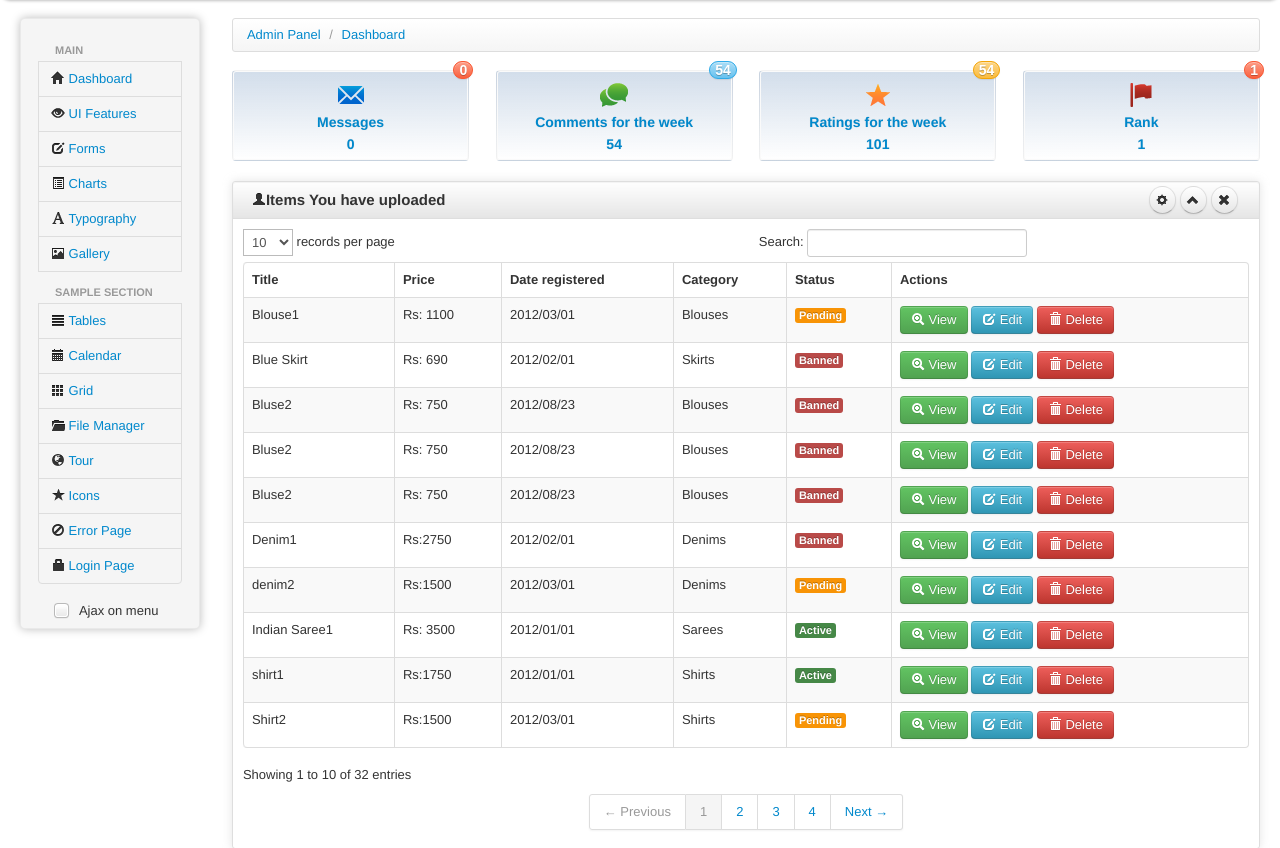
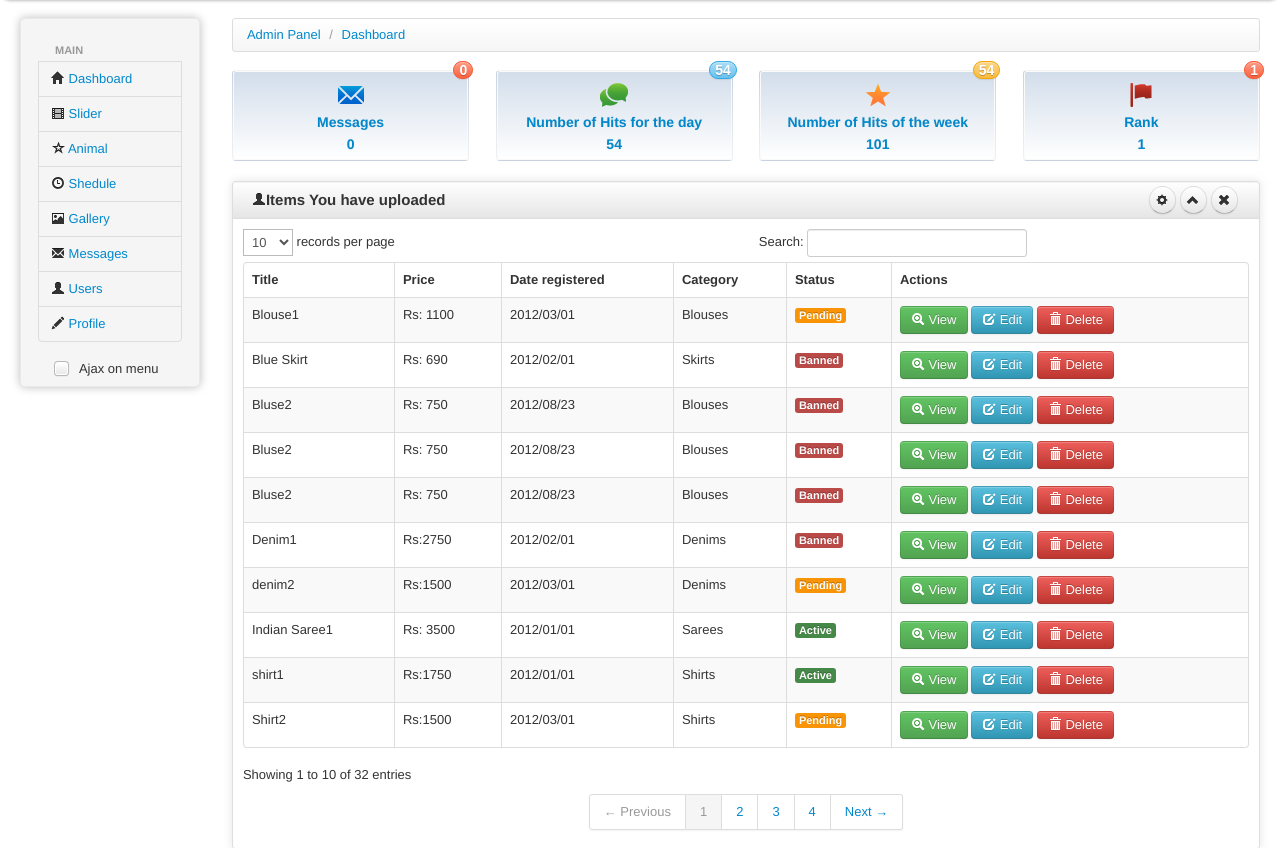
Before and after one commit to Dinidu/safari, a CodeIgniter app: page /safari/administrator/dashboard in a window 1280 px wide. Shown: the part 92-940 px from the top of the page. Run offline with CodeIgniter, Linux system fonts and the light colour scheme; data that the repository does not hold is empty.

Commit message:
add slider page

```diff
--- a/application/controllers/administrator.php
+++ b/application/controllers/administrator.php
@@ -108,4 +108,9 @@ class Administrator extends CI_Controller
 
 			$this->load->view('admin/adminDashboard', $this->view_data );
 	}
+
+	function slider()
+	{
+		$this->load->view('admin/adminSlider');
+	}
 }
--- a/application/views/admin/adminDashboard.php
+++ b/application/views/admin/adminDashboard.php
@@ -37,14 +37,14 @@
 
 				<a data-rel="tooltip" title="54 comments for this week " class="well span3 top-block" href="#">
 					<span class="icon32 icon-green  icon-messages"></span>
-					<div>Comments for the week</div>
+					<div>Number of Hits for the day</div>
 					<div>54 </div>
 					<span class="notification blue">54</span>
 				</a>
 
 				<a data-rel="tooltip" title="101 total Reviews for the week " class="well span3 top-block" href="#">
 					<span class="icon32 icon-color   icon-star-on"></span>
-					<div>Ratings for the week</div>
+					<div>Number of Hits of the week</div>
 					<div>101</div>
 					<span class="notification yellow">54</span>
 				</a>
--- a/application/views/admin/menu.php
+++ b/application/views/admin/menu.php
@@ -48,7 +48,7 @@
 
 				<div class="top-nav nav-collapse">
 					<ul class="nav">
-						<li><a href="#">Visit Site</a></li>
+						<li><a href="<?php base_url();?>">Visit Site</a></li>
 						<li>
 							<form class="navbar-search pull-left">
 								<input placeholder="Search" class="search-query span2" name="query" type="text">
@@ -70,13 +70,15 @@
 				<div class="well nav-collapse sidebar-nav">
 					<ul class="nav nav-tabs nav-stacked main-menu">
 						<li class="nav-header hidden-tablet">Main</li>
-						<li><a class="ajax-link" href="index.html"><i class="icon-home"></i><span class="hidden-tablet"> Dashboard</span></a></li>
-						<li><a class="ajax-link" href="ui.html"><i class="icon-eye-open"></i><span class="hidden-tablet"> UI Features</span></a></li>
-						<li><a class="ajax-link" href="form.html"><i class="icon-edit"></i><span class="hidden-tablet"> Forms</span></a></li>
-						<li><a class="ajax-link" href="chart.html"><i class="icon-list-alt"></i><span class="hidden-tablet"> Charts</span></a></li>
-						<li><a class="ajax-link" href="typography.html"><i class="icon-font"></i><span class="hidden-tablet"> Typography</span></a></li>
+						<li><a class="ajax-link" href="<?php echo base_url();?>/administrator/dashboard"><i class="icon-home"></i><span class="hidden-tablet"> Dashboard</span></a></li>
+						<li><a class="ajax-link" href="<?php echo base_url();?>administrator/slider"><i class="icon-film"></i><span class="hidden-tablet"> Slider</span></a></li>
+						<li><a class="ajax-link" href="form.html"><i class="icon-star-empty"></i><span class="hidden-tablet"> Animal</span></a></li>
+						<li><a class="ajax-link" href="chart.html"><i class="icon-time"></i><span class="hidden-tablet"> Shedule </span></a></li>
 						<li><a class="ajax-link" href="gallery.html"><i class="icon-picture"></i><span class="hidden-tablet"> Gallery</span></a></li>
-						<li class="nav-header hidden-tablet">Sample Section</li>
+						<li><a class="ajax-link" href="typography.html"><i class="icon-envelope"></i><span class="hidden-tablet"> Messages</span></a></li>
+						<li><a class="ajax-link" href="typography.html"><i class="icon-user"></i><span class="hidden-tablet"> Users</span></a></li>
+						<li><a class="ajax-link" href="typography.html"><i class="icon-pencil"></i><span class="hidden-tablet"> Profile</span></a></li>
+						<!-- <li class="nav-header hidden-tablet">Sample Section</li>
 						<li><a class="ajax-link" href="table.html"><i class="icon-align-justify"></i><span class="hidden-tablet"> Tables</span></a></li>
 						<li><a class="ajax-link" href="calendar.html"><i class="icon-calendar"></i><span class="hidden-tablet"> Calendar</span></a></li>
 						<li><a class="ajax-link" href="grid.html"><i class="icon-th"></i><span class="hidden-tablet"> Grid</span></a></li>
@@ -84,7 +86,7 @@
 						<li><a href="tour.html"><i class="icon-globe"></i><span class="hidden-tablet"> Tour</span></a></li>
 						<li><a class="ajax-link" href="icon.html"><i class="icon-star"></i><span class="hidden-tablet"> Icons</span></a></li>
 						<li><a href="error.html"><i class="icon-ban-circle"></i><span class="hidden-tablet"> Error Page</span></a></li>
-						<li><a href="login.html"><i class="icon-lock"></i><span class="hidden-tablet"> Login Page</span></a></li>
+						<li><a href="login.html"><i class="icon-lock"></i><span class="hidden-tablet"> Login Page</span></a></li> -->
 					</ul>
 					<label id="for-is-ajax" class="hidden-tablet" for="is-ajax"><input id="is-ajax" type="checkbox"> Ajax on menu</label>
 				</div><!--/.well -->
```
Also changed, not shown: application/views/admin/adminSlider.php (added, +32 -0 lines).
